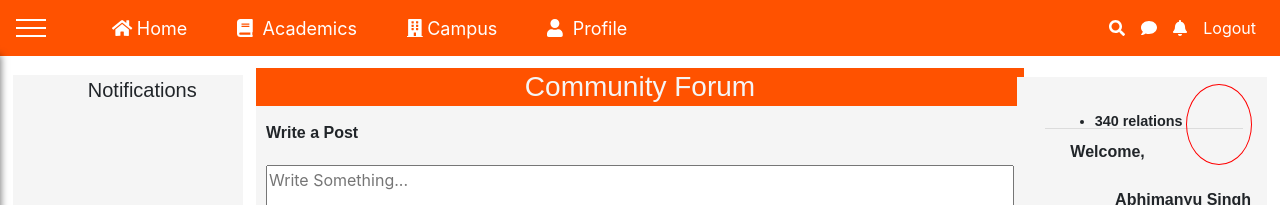
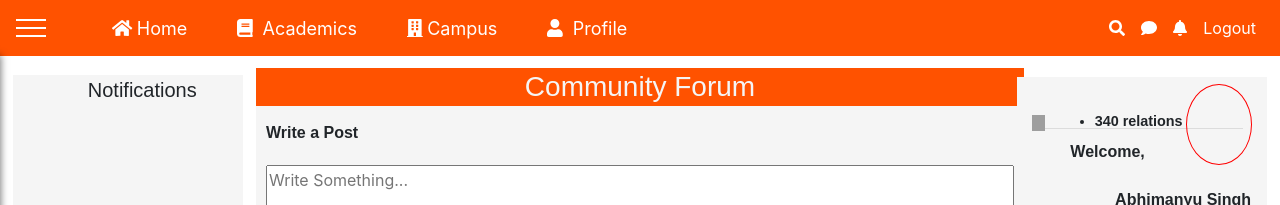
Before and after one commit to Global-ERP-System/GERP-Frontend-Final, a React (Create React App) app: page /Community in a window 1280 px wide. Shown: the top 205 px of the page. Built offline with nearby package versions, Linux system fonts and the light colour scheme; grey boxes are pictures that could not be loaded.

Commit message:
changes to profile

```diff
--- a/src/components/Student/Community/Community.js
+++ b/src/components/Student/Community/Community.js
@@ -96,9 +96,13 @@ class Community extends Component {
 
                          <hr style={{width:'90%',marginTop:'12%',marginLeft:'6%'}}></hr>
 
+                         <img src="https://image.flaticon.com/icons/png/512/61/61456.png" style={{width:'1%',height:'2%',position:'absolute',marginTop:'1%'}}></img>
+
                          <ul style={{marginLeft:'-175%',marginTop:'4%'}}>
                              <li style={{fontSize:'90%',marginLeft:'-4%',paddingRight:'4%'}}>340 relations</li>
                          </ul>
+
+
 
                          <div id="profile_circle" style={{height:'30%',width:'30%',borderRadius:'60%',border:'1px solid red',marginTop:'-8%'}}></div>
 
```
